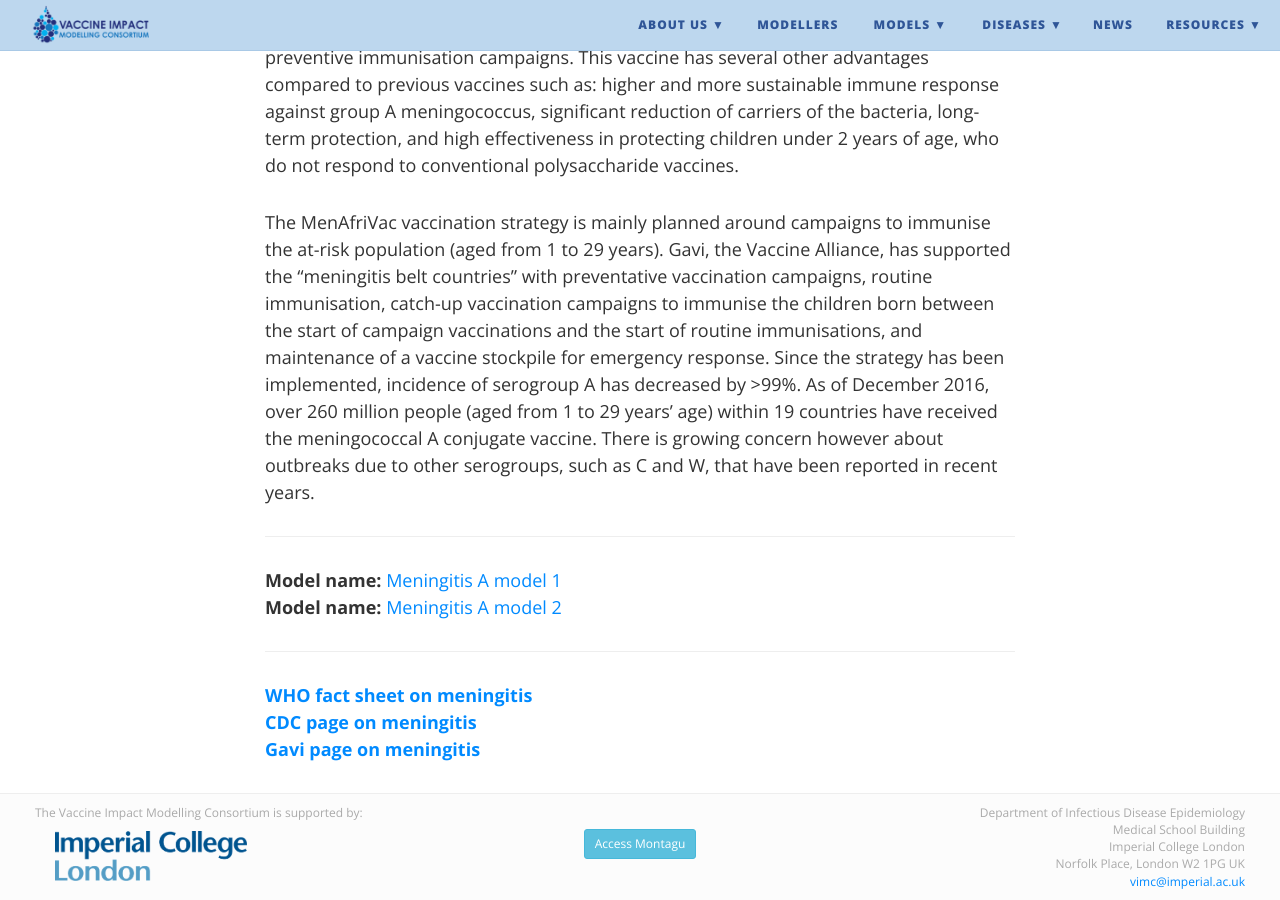
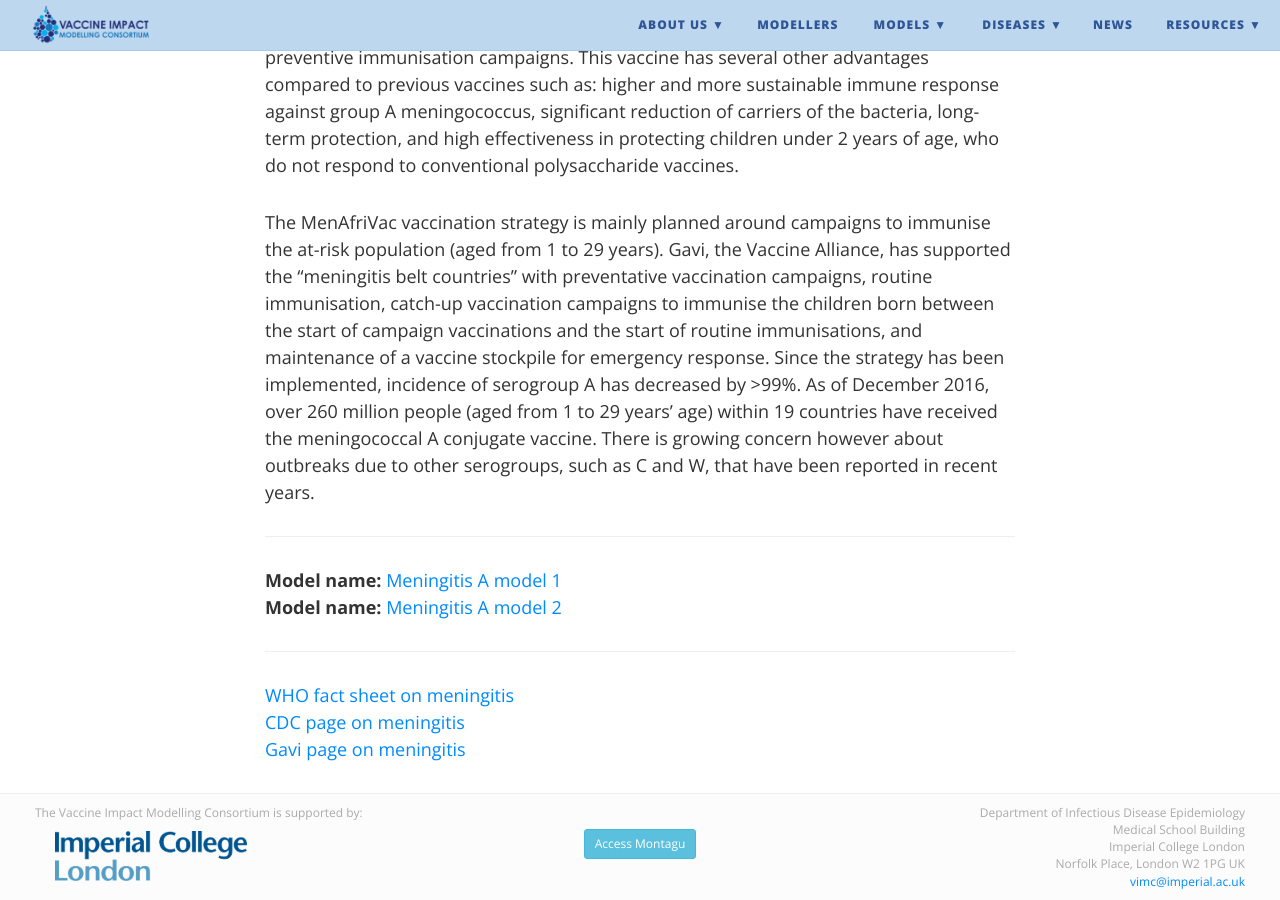
Before and after one commit to vimchub/vaccineimpact, a Jekyll site: the page built from diseases/men-a.md, in a window 1280 px wide and 900 px high, scrolled down 834 px. Built offline with Jekyll 4.4.1, drawn with Linux system fonts in a browser that asks for light colours; nearby versions of some CDN libraries.

Commit message:
Update men-a.md

```diff
--- a/diseases/men-a.md
+++ b/diseases/men-a.md
@@ -17,6 +17,6 @@
 
 ---
 
-**[WHO fact sheet on meningitis](http://www.who.int/mediacentre/factsheets/fs141/en/)**
-**[CDC page on meningitis](https://www.cdc.gov/meningitis/)**
-**[Gavi page on meningitis](http://www.gavi.org/support/nvs/meningitis-a/)**
+[WHO fact sheet on meningitis](http://www.who.int/mediacentre/factsheets/fs141/en/)
+[CDC page on meningitis](https://www.cdc.gov/meningitis/)
+[Gavi page on meningitis](http://www.gavi.org/support/nvs/meningitis-a/)
```
